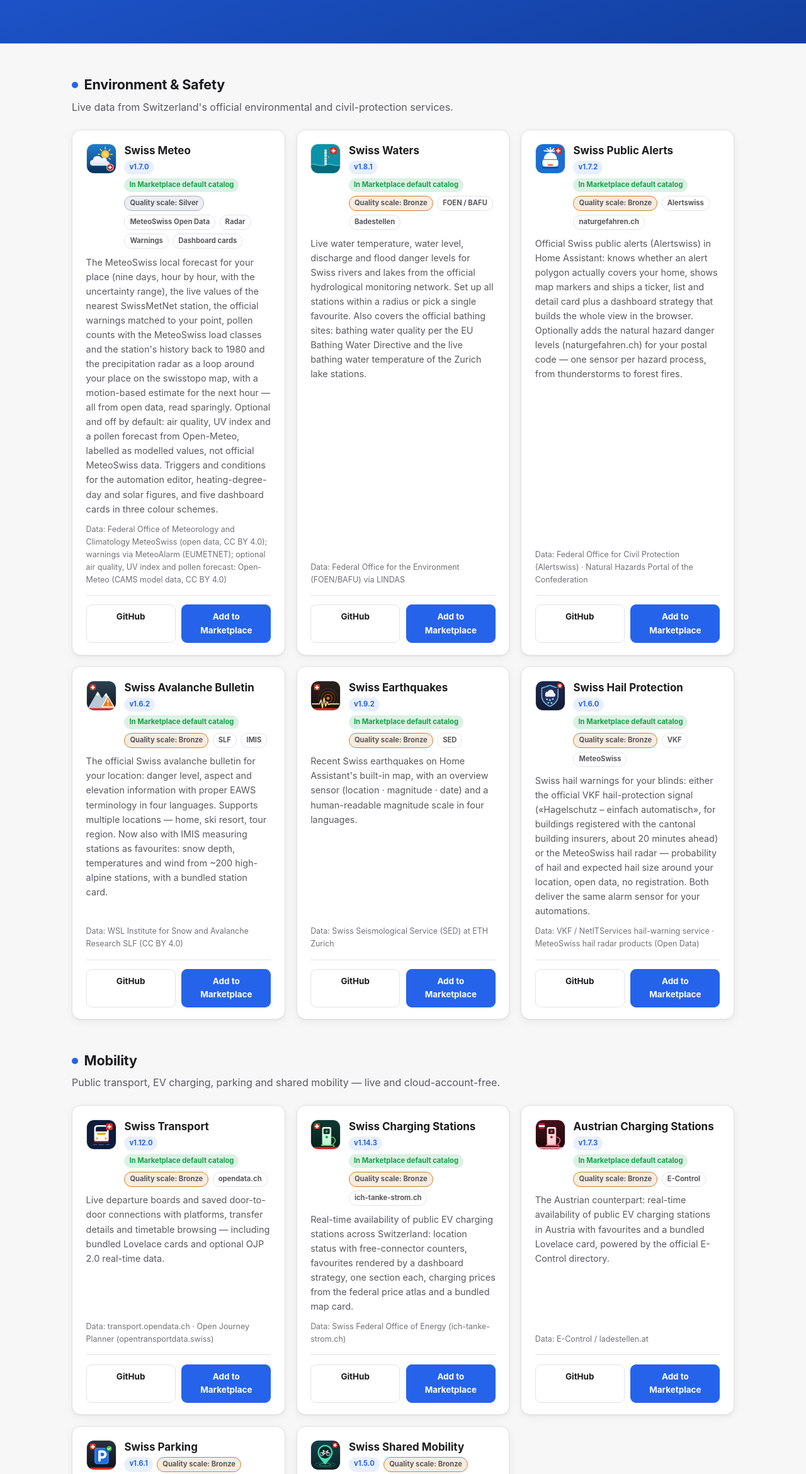
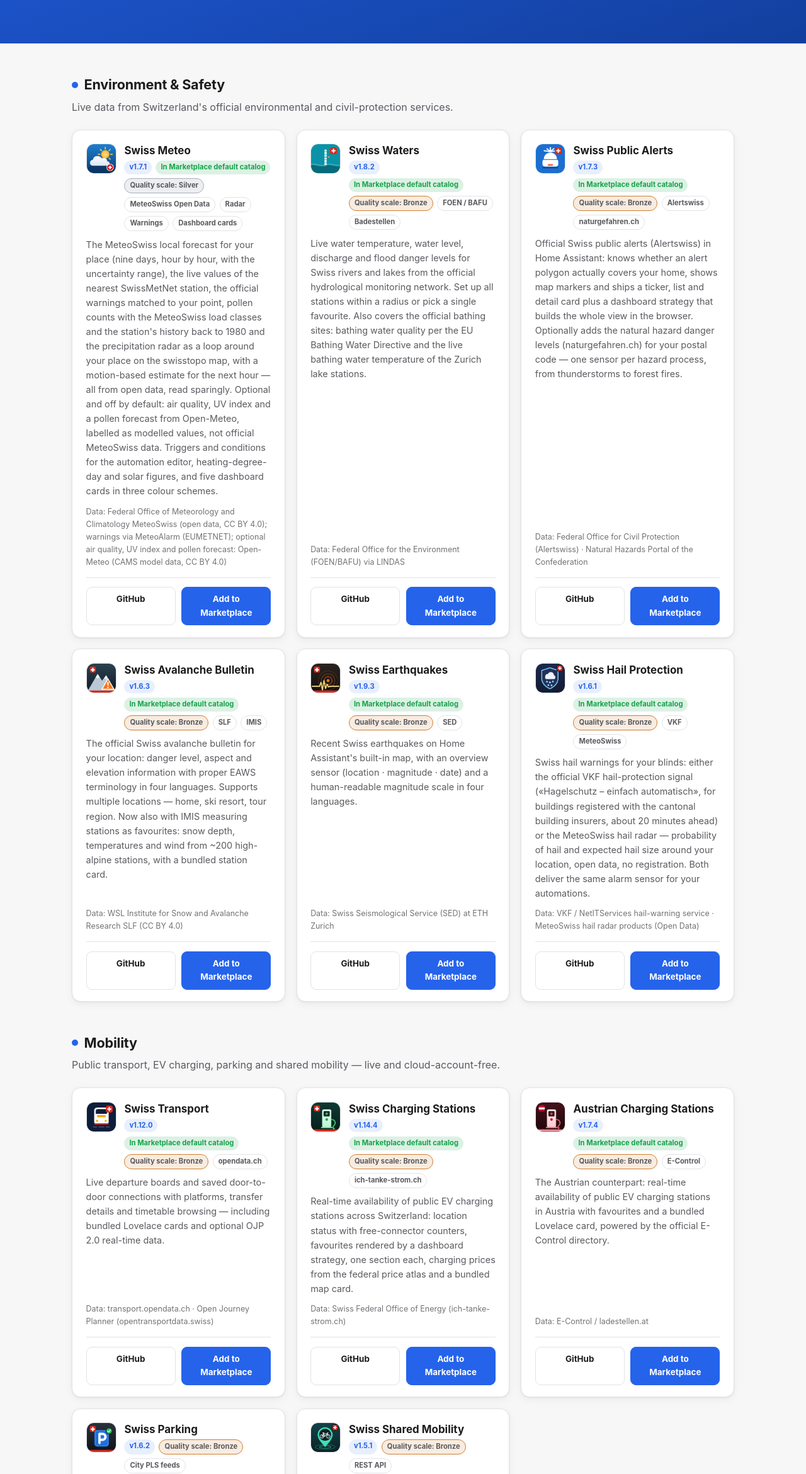
Before and after one commit to prusuino/smarthome-swiss, a plain HTML site: page index.html in a window 1280 px wide. Shown: the part 459-2800 px from the top of the page at 63% size. Drawn offline with Linux system fonts and the light colour scheme.

Commit message:
Version badges after the category releases

```diff
--- a/index.html
+++ b/index.html
@@ -301,7 +301,7 @@ footer .disclaimer { max-width: 52rem; margin: 0 auto .9rem; }
         <div class="card-icon"><img src="assets/swiss_meteo.png" alt="Swiss Meteo icon"></div>
         <div>
           <h3><a href="swiss-meteo/">Swiss Meteo</a></h3>
-          <div class="badges"><span class="badge">v1.7.0</span><span class="badge hacs">In Marketplace default catalog</span><span class="badge silver" title="Home Assistant integration quality scale, self-assessed">Quality scale: Silver</span><span class="badge neutral">MeteoSwiss Open Data</span><span class="badge neutral">Radar</span><span class="badge neutral">Warnings</span><span class="badge neutral">Dashboard cards</span></div>
+          <div class="badges"><span class="badge">v1.7.1</span><span class="badge hacs">In Marketplace default catalog</span><span class="badge silver" title="Home Assistant integration quality scale, self-assessed">Quality scale: Silver</span><span class="badge neutral">MeteoSwiss Open Data</span><span class="badge neutral">Radar</span><span class="badge neutral">Warnings</span><span class="badge neutral">Dashboard cards</span></div>
         </div>
       </div>
       <p class="desc">The MeteoSwiss local forecast for your place (nine days, hour by hour, with the uncertainty range), the live values of the nearest SwissMetNet station, the official warnings matched to your point, pollen counts with the MeteoSwiss load classes and the station's history back to 1980 and the precipitation radar as a loop around your place on the swisstopo map, with a motion-based estimate for the next hour — all from open data, read sparingly. Optional and off by default: air quality, UV index and a pollen forecast from Open-Meteo, labelled as modelled values, not official MeteoSwiss data. Triggers and conditions for the automation editor, heating-degree-day and solar figures, and five dashboard cards in three colour schemes.</p>
@@ -317,7 +317,7 @@ footer .disclaimer { max-width: 52rem; margin: 0 auto .9rem; }
         <div class="card-icon"><img src="assets/swiss_waters.png" alt="Swiss Waters icon"></div>
         <div>
           <h3><a href="swiss-waters/">Swiss Waters</a></h3>
-          <div class="badges"><span class="badge">v1.8.1</span><span class="badge hacs">In Marketplace default catalog</span><span class="badge bronze" title="Home Assistant integration quality scale, self-assessed">Quality scale: Bronze</span><span class="badge neutral">FOEN / BAFU</span><span class="badge neutral">Badestellen</span></div>
+          <div class="badges"><span class="badge">v1.8.2</span><span class="badge hacs">In Marketplace default catalog</span><span class="badge bronze" title="Home Assistant integration quality scale, self-assessed">Quality scale: Bronze</span><span class="badge neutral">FOEN / BAFU</span><span class="badge neutral">Badestellen</span></div>
         </div>
       </div>
       <p class="desc">Live water temperature, water level, discharge and flood danger levels for Swiss rivers and lakes from the official hydrological monitoring network. Set up all stations within a radius or pick a single favourite. Also covers the official bathing sites: bathing water quality per the EU Bathing Water Directive and the live bathing water temperature of the Zurich lake stations.</p>
@@ -333,7 +333,7 @@ footer .disclaimer { max-width: 52rem; margin: 0 auto .9rem; }
         <div class="card-icon"><img src="assets/swiss_public_alerts.png" alt="Swiss Public Alerts icon"></div>
         <div>
           <h3><a href="swiss-public-alerts/">Swiss Public Alerts</a></h3>
-          <div class="badges"><span class="badge">v1.7.2</span><span class="badge hacs">In Marketplace default catalog</span><span class="badge bronze" title="Home Assistant integration quality scale, self-assessed">Quality scale: Bronze</span><span class="badge neutral">Alertswiss</span><span class="badge neutral">naturgefahren.ch</span></div>
+          <div class="badges"><span class="badge">v1.7.3</span><span class="badge hacs">In Marketplace default catalog</span><span class="badge bronze" title="Home Assistant integration quality scale, self-assessed">Quality scale: Bronze</span><span class="badge neutral">Alertswiss</span><span class="badge neutral">naturgefahren.ch</span></div>
         </div>
       </div>
       <p class="desc">Official Swiss public alerts (Alertswiss) in Home Assistant: knows whether an alert polygon actually covers your home, shows map markers and ships a ticker, list and detail card plus a dashboard strategy that builds the whole view in the browser. Optionally adds the natural hazard danger levels (naturgefahren.ch) for your postal code — one sensor per hazard process, from thunderstorms to forest fires.</p>
@@ -349,7 +349,7 @@ footer .disclaimer { max-width: 52rem; margin: 0 auto .9rem; }
         <div class="card-icon"><img src="assets/slf_avalanche.png" alt="Swiss Avalanche Bulletin icon"></div>
         <div>
           <h3><a href="swiss-avalanche-bulletin/">Swiss Avalanche Bulletin</a></h3>
-          <div class="badges"><span class="badge">v1.6.2</span><span class="badge hacs">In Marketplace default catalog</span><span class="badge bronze" title="Home Assistant integration quality scale, self-assessed">Quality scale: Bronze</span><span class="badge neutral">SLF</span><span class="badge neutral">IMIS</span></div>
+          <div class="badges"><span class="badge">v1.6.3</span><span class="badge hacs">In Marketplace default catalog</span><span class="badge bronze" title="Home Assistant integration quality scale, self-assessed">Quality scale: Bronze</span><span class="badge neutral">SLF</span><span class="badge neutral">IMIS</span></div>
         </div>
       </div>
       <p class="desc">The official Swiss avalanche bulletin for your location: danger level, aspect and elevation information with proper EAWS terminology in four languages. Supports multiple locations — home, ski resort, tour region. Now also with IMIS measuring stations as favourites: snow depth, temperatures and wind from ~200 high-alpine stations, with a bundled station card.</p>
@@ -365,7 +365,7 @@ footer .disclaimer { max-width: 52rem; margin: 0 auto .9rem; }
         <div class="card-icon"><img src="assets/sed_earthquakes.png" alt="Swiss Earthquakes icon"></div>
         <div>
           <h3><a href="swiss-earthquakes/">Swiss Earthquakes</a></h3>
-          <div class="badges"><span class="badge">v1.9.2</span><span class="badge hacs">In Marketplace default catalog</span><span class="badge bronze" title="Home Assistant integration quality scale, self-assessed">Quality scale: Bronze</span><span class="badge neutral">SED</span></div>
+          <div class="badges"><span class="badge">v1.9.3</span><span class="badge hacs">In Marketplace default catalog</span><span class="badge bronze" title="Home Assistant integration quality scale, self-assessed">Quality scale: Bronze</span><span class="badge neutral">SED</span></div>
         </div>
       </div>
       <p class="desc">Recent Swiss earthquakes on Home Assistant's built-in map, with an overview sensor (location · magnitude · date) and a human-readable magnitude scale in four languages.</p>
@@ -381,7 +381,7 @@ footer .disclaimer { max-width: 52rem; margin: 0 auto .9rem; }
         <div class="card-icon"><img src="assets/swiss_hail_protection.png" alt="Swiss Hail Protection icon"></div>
         <div>
           <h3><a href="swiss-hail-protection/">Swiss Hail Protection</a></h3>
-          <div class="badges"><span class="badge">v1.6.0</span><span class="badge hacs">In Marketplace default catalog</span><span class="badge bronze" title="Home Assistant integration quality scale, self-assessed">Quality scale: Bronze</span><span class="badge neutral">VKF</span><span class="badge neutral">MeteoSwiss</span></div>
+          <div class="badges"><span class="badge">v1.6.1</span><span class="badge hacs">In Marketplace default catalog</span><span class="badge bronze" title="Home Assistant integration quality scale, self-assessed">Quality scale: Bronze</span><span class="badge neutral">VKF</span><span class="badge neutral">MeteoSwiss</span></div>
         </div>
       </div>
       <p class="desc">Swiss hail warnings for your blinds: either the official VKF hail-protection signal («Hagelschutz – einfach automatisch», for buildings registered with the cantonal building insurers, about 20 minutes ahead) or the MeteoSwiss hail radar — probability of hail and expected hail size around your location, open data, no registration. Both deliver the same alarm sensor for your automations.</p>
@@ -421,7 +421,7 @@ footer .disclaimer { max-width: 52rem; margin: 0 auto .9rem; }
         <div class="card-icon"><img src="assets/ich_tanke_strom.png" alt="Swiss Charging Stations icon"></div>
         <div>
           <h3><a href="swiss-charging-stations/">Swiss Charging Stations</a></h3>
-          <div class="badges"><span class="badge">v1.14.3</span><span class="badge hacs">In Marketplace default catalog</span><span class="badge bronze" title="Home Assistant integration quality scale, self-assessed">Quality scale: Bronze</span><span class="badge neutral">ich-tanke-strom.ch</span></div>
+          <div class="badges"><span class="badge">v1.14.4</span><span class="badge hacs">In Marketplace default catalog</span><span class="badge bronze" title="Home Assistant integration quality scale, self-assessed">Quality scale: Bronze</span><span class="badge neutral">ich-tanke-strom.ch</span></div>
         </div>
       </div>
       <p class="desc">Real-time availability of public EV charging stations across Switzerland: location status with free-connector counters, favourites rendered by a dashboard strategy, one section each, charging prices from the federal price atlas and a bundled map card.</p>
@@ -437,7 +437,7 @@ footer .disclaimer { max-width: 52rem; margin: 0 auto .9rem; }
         <div class="card-icon"><img src="assets/ladestellen_at.png" alt="Austrian Charging Stations icon"></div>
         <div>
           <h3><a href="austrian-charging-stations/">Austrian Charging Stations</a></h3>
-          <div class="badges"><span class="badge">v1.7.3</span><span class="badge hacs">In Marketplace default catalog</span><span class="badge bronze" title="Home Assistant integration quality scale, self-assessed">Quality scale: Bronze</span><span class="badge neutral">E-Control</span></div>
+          <div class="badges"><span class="badge">v1.7.4</span><span class="badge hacs">In Marketplace default catalog</span><span class="badge bronze" title="Home Assistant integration quality scale, self-assessed">Quality scale: Bronze</span><span class="badge neutral">E-Control</span></div>
         </div>
       </div>
       <p class="desc">The Austrian counterpart: real-time availability of public EV charging stations in Austria with favourites and a bundled Lovelace card, powered by the official E-Control directory.</p>
@@ -453,7 +453,7 @@ footer .disclaimer { max-width: 52rem; margin: 0 auto .9rem; }
         <div class="card-icon"><img src="assets/swiss_parking.png" alt="Swiss Parking icon"></div>
         <div>
           <h3><a href="swiss-parking/">Swiss Parking</a></h3>
-          <div class="badges"><span class="badge">v1.6.1</span><span class="badge bronze" title="Home Assistant integration quality scale, self-assessed">Quality scale: Bronze</span><span class="badge neutral">City PLS feeds</span></div>
+          <div class="badges"><span class="badge">v1.6.2</span><span class="badge bronze" title="Home Assistant integration quality scale, self-assessed">Quality scale: Bronze</span><span class="badge neutral">City PLS feeds</span></div>
         </div>
       </div>
       <p class="desc">Live free parking spaces in Swiss cities — Zürich, Basel, Winterthur, Bern and Frauenfeld — straight from each city's parking guidance system, with sensors and map markers.</p>
@@ -469,7 +469,7 @@ footer .disclaimer { max-width: 52rem; margin: 0 auto .9rem; }
         <div class="card-icon"><img src="assets/swiss_shared_mobility.png" alt="Swiss Shared Mobility icon"></div>
         <div>
           <h3><a href="swiss-shared-mobility/">Swiss Shared Mobility</a></h3>
-          <div class="badges"><span class="badge">v1.5.0</span><span class="badge bronze" title="Home Assistant integration quality scale, self-assessed">Quality scale: Bronze</span><span class="badge neutral">REST API</span></div>
+          <div class="badges"><span class="badge">v1.5.1</span><span class="badge bronze" title="Home Assistant integration quality scale, self-assessed">Quality scale: Bronze</span><span class="badge neutral">REST API</span></div>
         </div>
       </div>
       <p class="desc">Shared bikes, e-bikes, e-scooters, mopeds and cars available near you — around 45 Swiss providers in one place. Count per vehicle type within a radius, distance to the nearest vehicle, favourite stations such as a Mobility car-sharing location, and optional map markers.</p>
@@ -493,7 +493,7 @@ footer .disclaimer { max-width: 52rem; margin: 0 auto .9rem; }
         <div class="card-icon"><img src="assets/elcom_tariffs.png" alt="Swiss Electricity Price icon"></div>
         <div>
           <h3><a href="swiss-electricity-price/">Swiss Electricity Price</a></h3>
-          <div class="badges"><span class="badge">v1.12.1</span><span class="badge hacs">In Marketplace default catalog</span><span class="badge bronze" title="Home Assistant integration quality scale, self-assessed">Quality scale: Bronze</span><span class="badge neutral">ElCom</span></div>
+          <div class="badges"><span class="badge">v1.12.2</span><span class="badge hacs">In Marketplace default catalog</span><span class="badge bronze" title="Home Assistant integration quality scale, self-assessed">Quality scale: Bronze</span><span class="badge neutral">ElCom</span></div>
         </div>
       </div>
       <p class="desc">Your real electricity tariff in Home Assistant — works with any Swiss grid operator. Pick your municipality, operator and product; energy and grid components are selectable separately and feed directly into the Energy dashboard.</p>
@@ -509,7 +509,7 @@ footer .disclaimer { max-width: 52rem; margin: 0 auto .9rem; }
         <div class="card-icon"><img src="assets/solar_reference_price.png" alt="Swiss Solar Reference Price icon"></div>
         <div>
           <h3><a href="swiss-solar-reference-price/">Swiss Solar Reference Price</a></h3>
-          <div class="badges"><span class="badge">v1.6.1</span><span class="badge hacs">In Marketplace default catalog</span><span class="badge bronze" title="Home Assistant integration quality scale, self-assessed">Quality scale: Bronze</span><span class="badge neutral">SFOE</span></div>
+          <div class="badges"><span class="badge">v1.6.2</span><span class="badge hacs">In Marketplace default catalog</span><span class="badge bronze" title="Home Assistant integration quality scale, self-assessed">Quality scale: Bronze</span><span class="badge neutral">SFOE</span></div>
         </div>
       </div>
       <p class="desc">The official Swiss solar reference market price (Art. 15 EnFV) as a sensor — know what your exported solar energy is worth each quarter, ideal for feed-in revenue tracking.</p>
@@ -525,7 +525,7 @@ footer .disclaimer { max-width: 52rem; margin: 0 auto .9rem; }
         <div class="card-icon"><img src="assets/swiss_solar_forecast.png" alt="Swiss Solar Forecast icon"></div>
         <div>
           <h3><a href="swiss-solar-forecast/">Swiss Solar Forecast</a></h3>
-          <div class="badges"><span class="badge">v0.6.0</span><span class="badge hacs">In Marketplace default catalog</span><span class="badge bronze" title="Home Assistant integration quality scale, self-assessed">Quality scale: Bronze</span><span class="badge neutral">MeteoSwiss</span><span class="badge neutral">Sonnendach</span></div>
+          <div class="badges"><span class="badge">v0.6.1</span><span class="badge hacs">In Marketplace default catalog</span><span class="badge bronze" title="Home Assistant integration quality scale, self-assessed">Quality scale: Bronze</span><span class="badge neutral">MeteoSwiss</span><span class="badge neutral">Sonnendach</span></div>
         </div>
       </div>
       <p class="desc">PV production forecast from the MeteoSwiss local forecast: global and diffuse radiation, hour by hour for nine days, projected on your roof planes. Pick the planes from the Sonnendach solar cadastre by address or map marker, enter the figures, and the plant appears in the energy dashboard's solar forecast — no account, no API key.</p>
@@ -541,7 +541,7 @@ footer .disclaimer { max-width: 52rem; margin: 0 auto .9rem; }
         <div class="card-icon"><img src="assets/venus_surplus.png" alt="Marstek Venus Surplus Control icon"></div>
         <div>
           <h3><a href="venus-surplus-control/">Marstek Venus Surplus Control</a></h3>
-          <div class="badges"><span class="badge">v1.2.0</span><span class="badge bronze" title="Home Assistant integration quality scale, self-assessed">Quality scale: Bronze</span><span class="badge neutral">Marstek Venus</span><span class="badge neutral">Modbus</span></div>
+          <div class="badges"><span class="badge">v1.2.1</span><span class="badge bronze" title="Home Assistant integration quality scale, self-assessed">Quality scale: Bronze</span><span class="badge neutral">Marstek Venus</span><span class="badge neutral">Modbus</span></div>
         </div>
       </div>
       <p class="desc">Runs a Marstek Venus battery from your PV surplus, next to the battery of your inverter or alone: it charges with what the first battery leaves, covers house demand while the first battery delivers, and keeps the two from charging each other. Every decision comes with its reason, limits are learned instead of entered, and a watchdog restores the RS485 control mode — no YAML, starts in dry run.</p>
@@ -565,7 +565,7 @@ footer .disclaimer { max-width: 52rem; margin: 0 auto .9rem; }
         <div class="card-icon"><img src="assets/innoxel.png" alt="Innoxel Master 3 icon"></div>
         <div>
           <h3><a href="innoxel-master3/">Innoxel Master 3</a></h3>
-          <div class="badges"><span class="badge">v1.8.1</span><span class="badge hacs">In Marketplace default catalog</span><span class="badge bronze" title="Home Assistant integration quality scale, self-assessed">Quality scale: Bronze</span><span class="badge neutral">Local SOAP</span></div>
+          <div class="badges"><span class="badge">v1.8.2</span><span class="badge hacs">In Marketplace default catalog</span><span class="badge bronze" title="Home Assistant integration quality scale, self-assessed">Quality scale: Bronze</span><span class="badge neutral">Local SOAP</span></div>
         </div>
       </div>
       <p class="desc">Full local control of the Innoxel Master 3 home automation controller — lights, dimmers, switches and covers (including second-generation blind modules) over the native SOAP interface. No cloud, no gateway.</p>
@@ -581,7 +581,7 @@ footer .disclaimer { max-width: 52rem; margin: 0 auto .9rem; }
         <div class="card-icon"><img src="assets/rd30.png" alt="RD30 Digital Interface icon"></div>
         <div>
           <h3><a href="rd30/">RD30 Digital Interface</a></h3>
-          <div class="badges"><span class="badge">v1.0.1</span><span class="badge neutral">AK MODUL-BUS</span><span class="badge neutral">Moxa NPort</span></div>
+          <div class="badges"><span class="badge">v1.0.2</span><span class="badge neutral">AK MODUL-BUS</span><span class="badge neutral">Moxa NPort</span></div>
         </div>
       </div>
       <p class="desc">The 30 digital contact inputs of an AK MODUL-BUS RD30 module as binary sensors — event-driven over a serial device server such as a Moxa NPort. Name the inputs and pick device classes in the UI; door contacts, water sensors, alarm panel outputs or pump status land directly in Home Assistant. Requires a serial-to-Ethernet device server — the RD30 alone has only an RS-232 port.</p>
```
